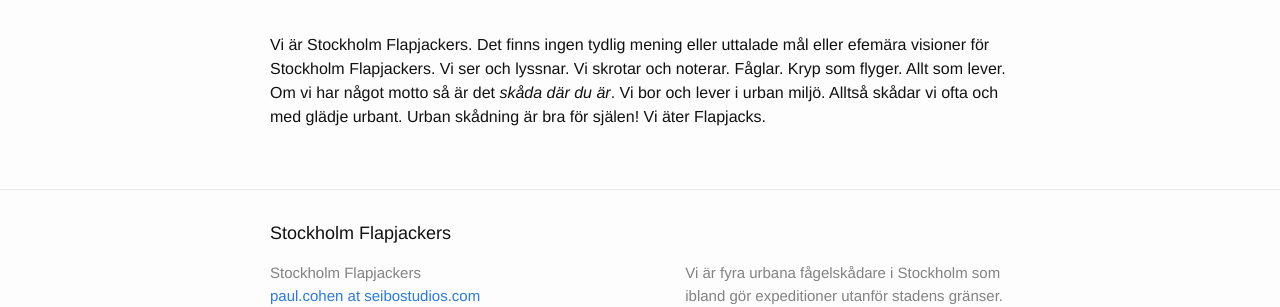
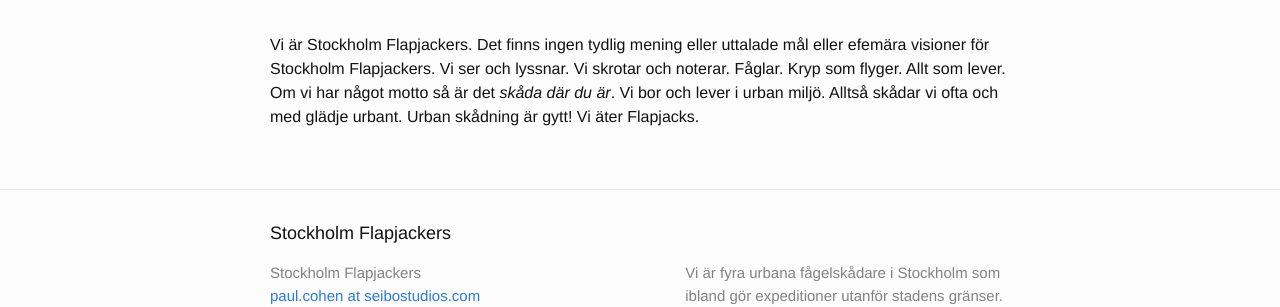
Before and after one commit to pacoispaco/flapjackers, a Jekyll site: the page built from docs/about.md, in a window 1280 px wide. Shown: the part 131-438 px from the top of the page. Built offline with Jekyll 4.4.1, drawn with Linux system fonts in a browser that asks for light colours.

Commit message:
Update 'about.md'

```diff
--- a/docs/about.md
+++ b/docs/about.md
@@ -4,4 +4,4 @@ title: About
 permalink: /about/
 ---
 
-Vi är Stockholm Flapjackers. Det finns ingen tydlig mening eller uttalade mål eller efemära visioner för Stockholm Flapjackers. Vi ser och lyssnar. Vi skrotar och noterar. Fåglar. Kryp som flyger. Allt som lever. Om vi har något motto så är det *skåda där du är*. Vi bor och lever i urban miljö. Alltså skådar vi ofta och med glädje urbant. Urban skådning är bra för själen! Vi äter Flapjacks.
+Vi är Stockholm Flapjackers. Det finns ingen tydlig mening eller uttalade mål eller efemära visioner för Stockholm Flapjackers. Vi ser och lyssnar. Vi skrotar och noterar. Fåglar. Kryp som flyger. Allt som lever. Om vi har något motto så är det *skåda där du är*. Vi bor och lever i urban miljö. Alltså skådar vi ofta och med glädje urbant. Urban skådning är gytt! Vi äter Flapjacks.
```
